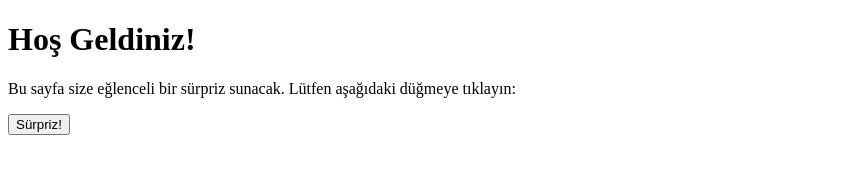
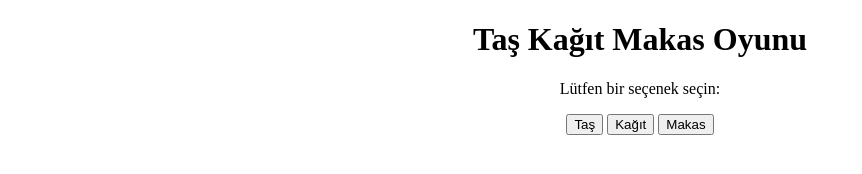
Before and after one commit to Z-Eso0111/TKM, a plain HTML site: page index.html in a window 1280 px wide. Shown: the whole page, without its empty margins (0-862 px from the left). Drawn offline with Linux system fonts and the light colour scheme.

Commit message:
Update index.html

```diff
--- a/index.html
+++ b/index.html
@@ -3,16 +3,43 @@
 <head>
     <meta charset="UTF-8">
     <meta name="viewport" content="width=device-width, initial-scale=1.0">
-    <title>Eğlenceli Sürpriz!</title>
+    <title>Taş Kağıt Makas Oyunu</title>
+    <style>
+        body {
+            text-align: center;
+        }
+        .result {
+            font-size: 24px;
+            margin-top: 20px;
+        }
+    </style>
 </head>
 <body>
-    <h1>Hoş Geldiniz!</h1>
-    <p>Bu sayfa size eğlenceli bir sürpriz sunacak. Lütfen aşağıdaki düğmeye tıklayın:</p>
-    <button onclick="eylem()">Sürpriz!</button>
+    <h1>Taş Kağıt Makas Oyunu</h1>
+    <p>Lütfen bir seçenek seçin:</p>
+    <button onclick="oyun('taş')">Taş</button>
+    <button onclick="oyun('kağıt')">Kağıt</button>
+    <button onclick="oyun('makas')">Makas</button>
+    <p class="result" id="sonuc"></p>
 
     <script>
-        function eylem() {
-            alert('Sürpriz! 🎉 Bu bir sürpriz mesajdır. Umarım hoşunuza gitmiştir!');
+        function oyun(secim) {
+            const secenekler = ["taş", "kağıt", "makas"];
+            const bilgisayarSecimi = secenekler[Math.floor(Math.random() * 3)];
+
+            let sonuc = "";
+
+            if (secim === bilgisayarSecimi) {
+                sonuc = "Berabere!";
+            } else if ((secim === "taş" && bilgisayarSecimi === "makas") ||
+                       (secim === "kağıt" && bilgisayarSecimi === "taş") ||
+                       (secim === "makas" && bilgisayarSecimi === "kağıt")) {
+                sonuc = "Siz kazandınız!";
+            } else {
+                sonuc = "Bilgisayar kazandı!";
+            }
+
+            document.getElementById("sonuc").textContent = `Siz: ${secim} vs. Bilgisayar: ${bilgisayarSecimi}. Sonuç: ${sonuc}`;
         }
     </script>
 </body>
```
